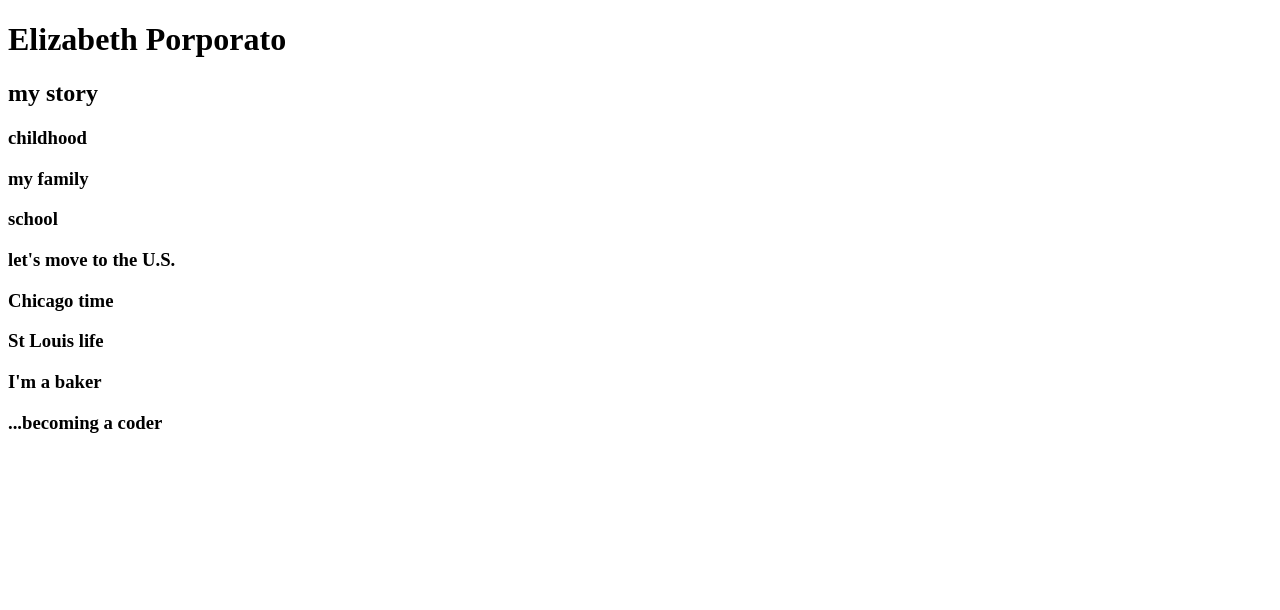
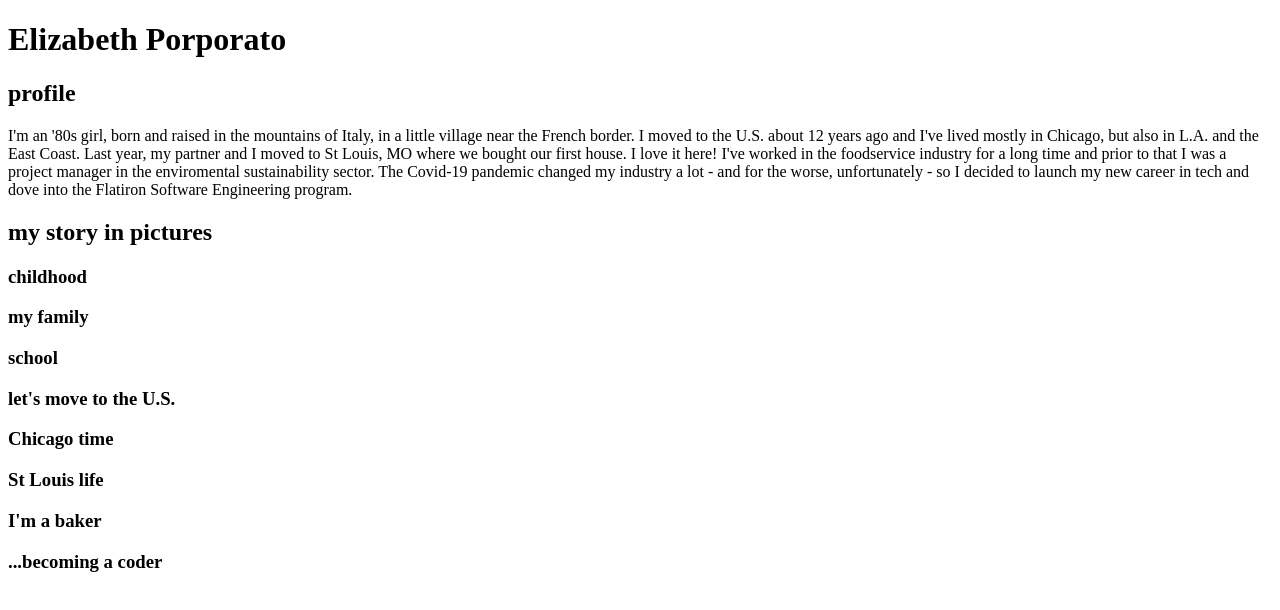
Before and after one commit to elizabethpor/prework-finals-repository, a plain HTML site: page index.html in a window 1280 px wide. Drawn offline with Linux system fonts and the light colour scheme.

Commit message:
added more HTML content and structure

```diff
--- a/index.html
+++ b/index.html
@@ -7,7 +7,16 @@
     </head>
     <body>
         <h1>Elizabeth Porporato</h1>
-        <h2>my story</h2>
+        <h2>profile</h2>
+        <p>I'm an '80s girl, born and raised in the mountains of Italy, in a little village near the
+            French border. I moved to the U.S. about 12 years ago and I've lived mostly in Chicago,
+            but also in L.A. and the East Coast. Last year, my partner and I moved to St Louis, MO
+            where we bought our first house. I love it here! I've worked in the foodservice industry
+            for a long time and prior to that I was a project manager in the enviromental sustainability
+            sector. The Covid-19 pandemic changed my industry a lot - and for the worse, unfortunately -
+            so I decided to launch my new career in tech and dove into the Flatiron Software Engineering program.
+        </p>
+        <h2>my story in pictures</h2>
         <div id="childhood">
             <h3>childhood</h3>
             <!--photo of childhood here with over text "a little tumboy in the mountains of Italy"-->
```
